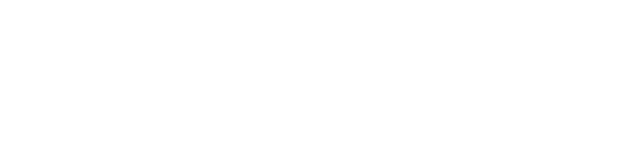
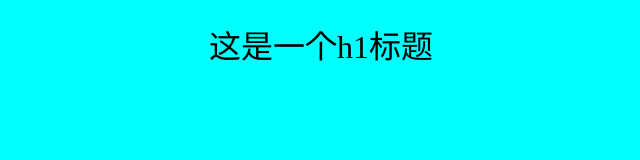
Before and after one commit to xuxuan1314/pro_01, a plain HTML site: page index.html in a window 1280 px wide. Shown: the whole page, without its empty margins (319-959 px from the left). Drawn offline with Linux system fonts and the light colour scheme.

Commit message:
新增了index.js和index.css并修改了index.html

```diff
--- /dev/null
+++ b/index.css
@@ -0,0 +1,11 @@
+body,
+html {
+    margin: 0;
+    padding: 0;
+    background-color: cyan;
+}
+
+h1 {
+    font-weight: 200;
+    text-align: center;
+}
--- a/index.html
+++ b/index.html
@@ -6,10 +6,12 @@
     <meta http-equiv="X-UA-Compatible" content="IE=edge">
     <meta name="viewport" content="width=device-width, initial-scale=1.0">
     <title>Git测试</title>
+    <link rel="stylesheet" href="index.css">
 </head>
 
 <body>
-
+    <h1>这是一个h1标题</h1>
 </body>
+<script src="index.js"></script>
 
 </html>
```
Also changed, not shown: index.js (added).
